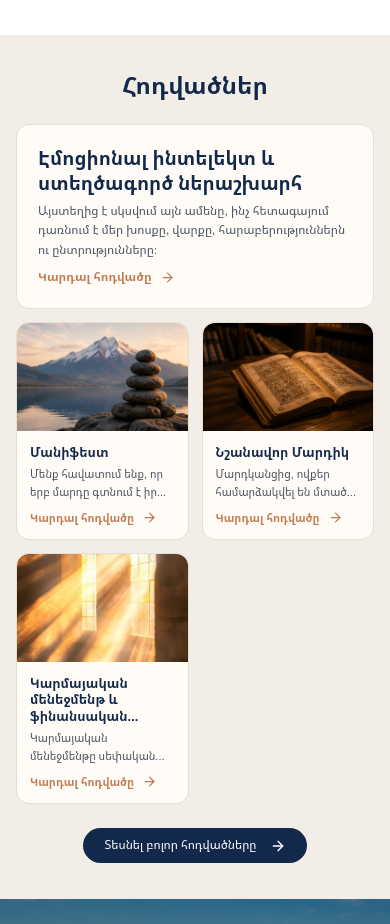
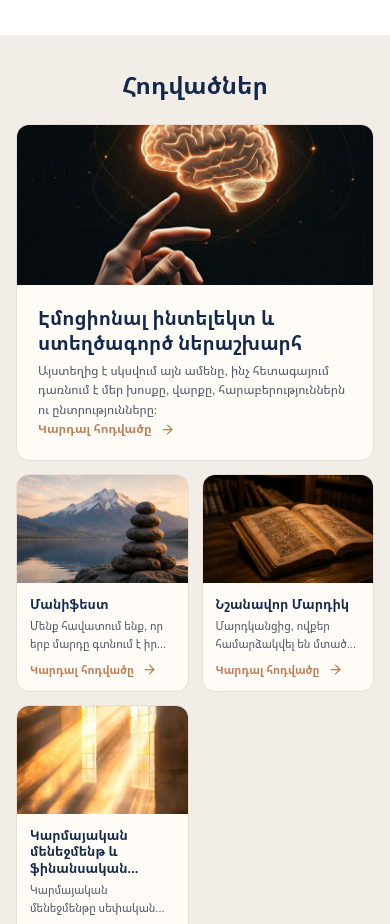
Before and after one commit to MarianaHarutyunyan/Ortus, a React (Vite) app: page / in a window 390 px wide. Shown: the part 872-1796 px from the top of the page. Built offline with nearby package versions, Linux system fonts and the light colour scheme; a web font is replaced by a local one.

Commit message:
Mobile UI fix

```diff
--- a/src/pages/home/ArticlesSection.module.css
+++ b/src/pages/home/ArticlesSection.module.css
@@ -287,15 +287,24 @@
     font-size: var(--font-2xs);
   }
 
-  /* Featured collapses to a single compact card */
+  /* Featured collapses to an image-on-top compact card */
   .featuredCard {
-    padding: var(--spacing-md);
-    gap: var(--spacing-xs);
+    padding: 0;
+    gap: 0;
+    overflow: hidden;
     margin-bottom: var(--spacing-sm);
     border-radius: var(--radius-md);
   }
 
-  .featuredImage,
+  .featuredImage {
+    position: static;
+    display: block;
+    width: 100%;
+    height: 160px;
+    object-fit: cover;
+    object-position: center;
+  }
+
   .featuredGradient {
     display: none;
   }
@@ -303,6 +312,11 @@
   .featuredCard .cardBody {
     max-width: 100%;
     gap: var(--spacing-2xs);
+    padding: var(--spacing-md) var(--spacing-md) 0;
+  }
+
+  .featuredCard .cardLink {
+    padding: 0 var(--spacing-md) var(--spacing-md);
   }
 
   .featuredTitle {
```
